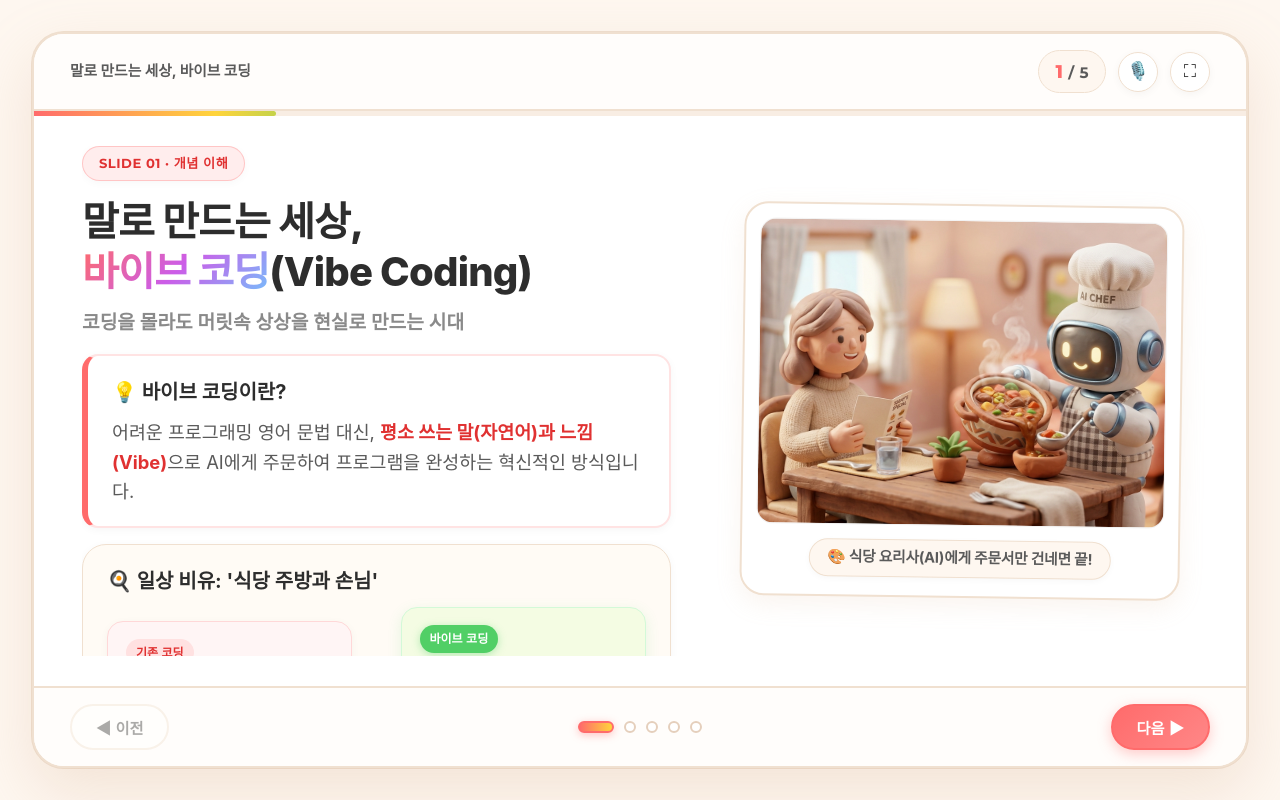
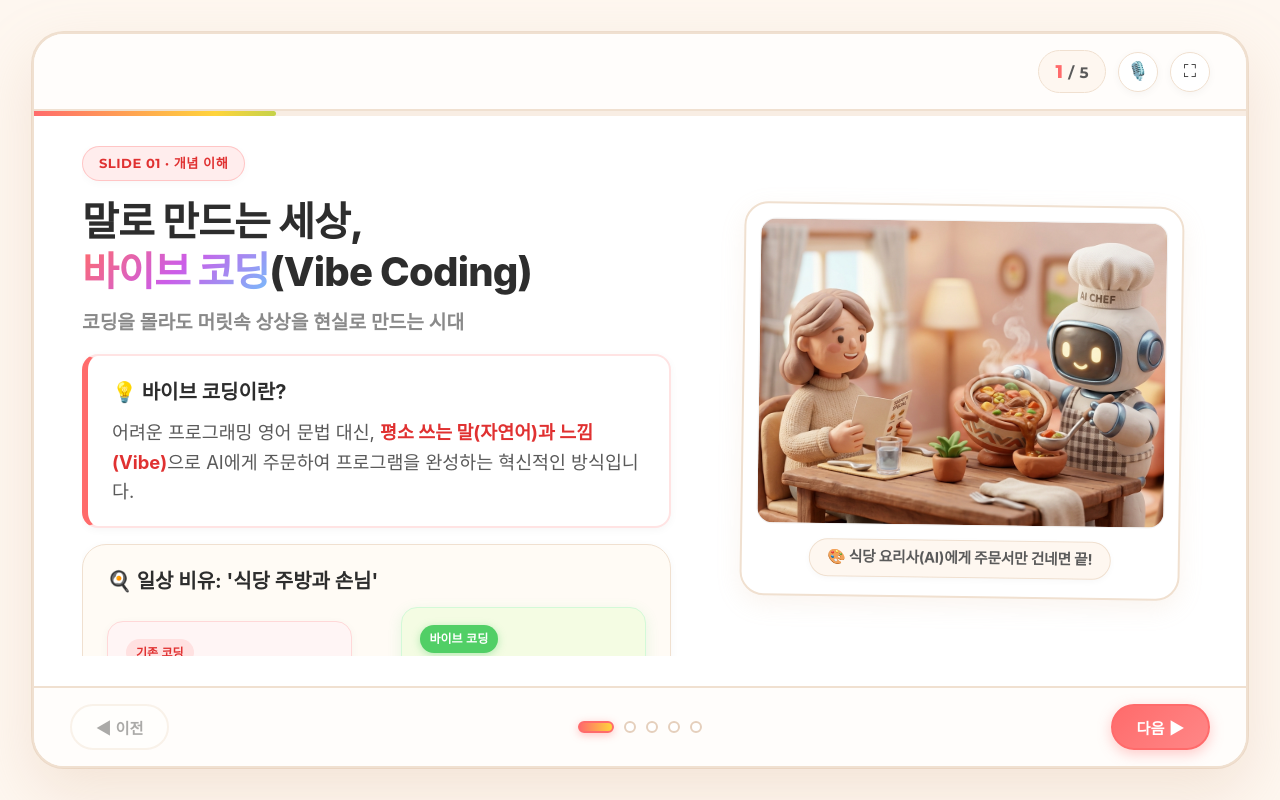
Before and after one commit to dachomchom-cpu/what-is-vibecoding, a plain HTML site: page index.html in a window 1280 px wide. Drawn offline with Linux system fonts and the light colour scheme; a web font is replaced by a local one.

Commit message:
fix: 슬라이드 상단 로고 제목 숨김 처리

```diff
--- a/index.html
+++ b/index.html
@@ -16,7 +16,7 @@
     <!-- 상단 헤더 및 진행 바 -->
     <header class="pres-header">
       <div class="logo-area">
-        <span class="logo-title">말로 만드는 세상, 바이브 코딩</span>
+        <!-- 상단 제목 텍스트 숨김 처리 -->
       </div>
       <div class="header-controls">
         <span class="slide-counter"><strong id="current-num">1</strong> / 5</span>
```
